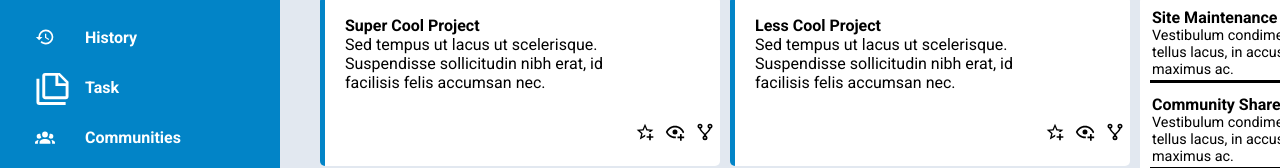
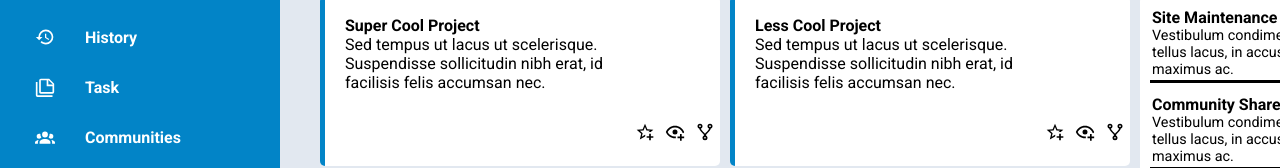
Before and after one commit to CStalks/admin-dashboard, a plain HTML site: page index.html in a window 1280 px wide. Shown: the part 223-391 px from the top of the page. Drawn offline with Linux system fonts and the light colour scheme; a web font is replaced by a local one.

Commit message:
Fix icons

```diff
--- a/index.html
+++ b/index.html
@@ -35,7 +35,7 @@
                     <path d="M13.5,8H12V13L16.28,15.54L17,14.33L13.5,12.25V8M13,3A9,9 0 0,0 4,12H1L4.96,16.03L9,12H6A7,7 0 0,1 13,5A7,7 0 0,1 20,12A7,7 0 0,1 13,19C11.07,19 9.32,18.21 8.06,16.94L6.64,18.36C8.27,20 10.5,21 13,21A9,9 0 0,0 22,12A9,9 0 0,0 13,3" />
                 </svg>
                 <div>History</div>
-                <svg fill="white" xmlns="http://www.w3.org/2000/svg" viewBox="0 0 24 24">
+                <svg class="icons-logo" fill="white" xmlns="http://www.w3.org/2000/svg" viewBox="0 0 24 24">
                     <title>note-multiple-outline</title>
                     <path d="M3,6V22H21V24H3A2,2 0 0,1 1,22V6H3M16,9H21.5L16,3.5V9M7,2H17L23,8V18A2,2 0 0,1 21,20H7C5.89,20 5,19.1 5,18V4A2,2 0 0,1 7,2M7,4V18H21V11H14V4H7Z" />
                 </svg>
```
